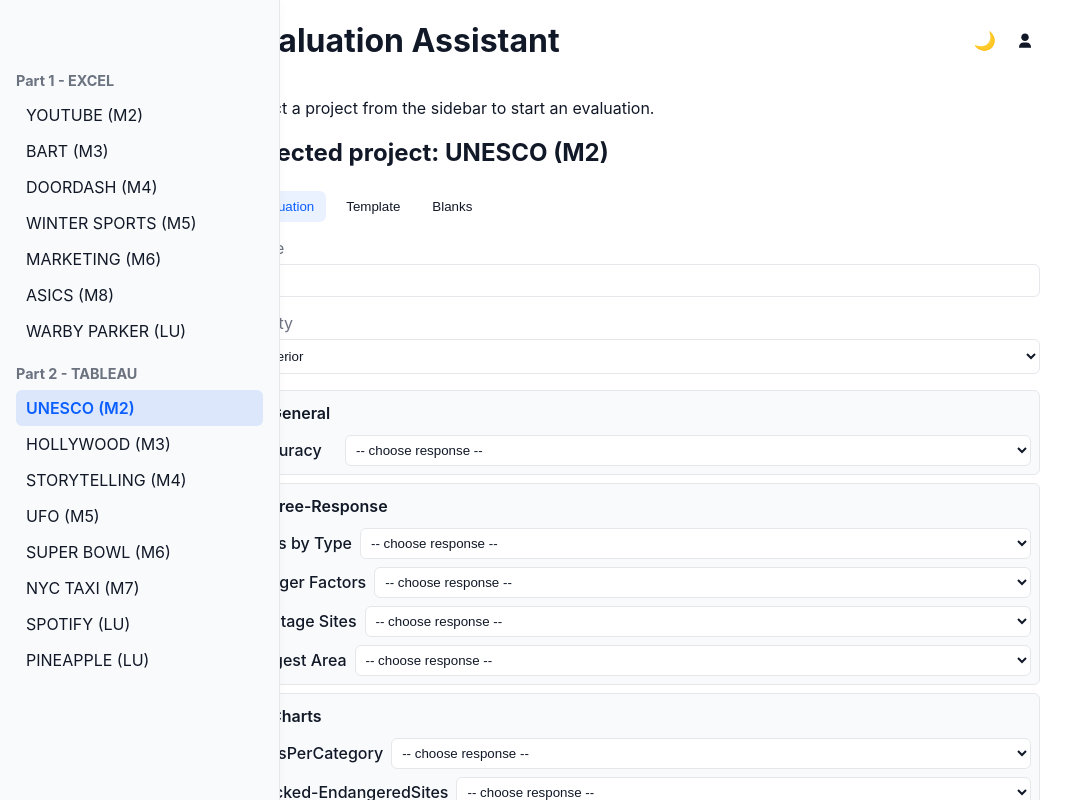
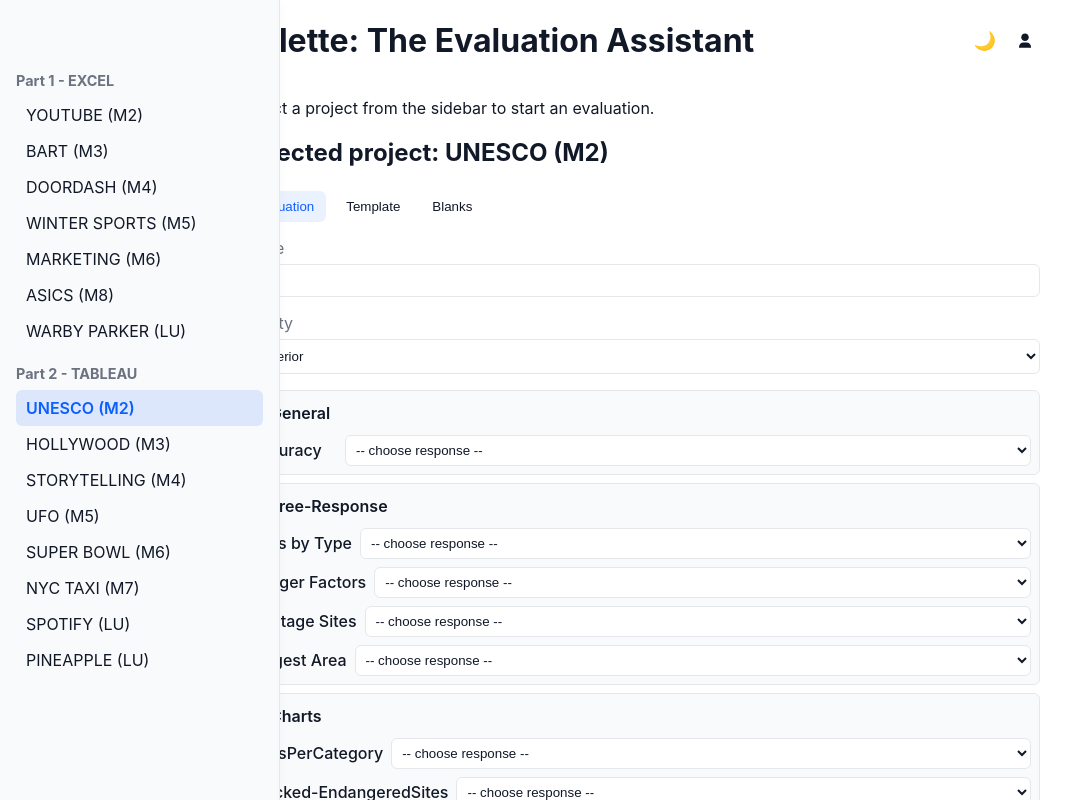
Before and after one commit to MartinKlo/EvalAssist, a plain HTML site: page index.html in a window 1280 px wide. Both pictures are taken after a click on the element 140 px from the left and 400 px from the top of the page. Shown: the top 800 px of the page, without its empty margins (0-1087 px from the left). Drawn offline with Linux system fonts and the light colour scheme; no server answers.

Commit message:
Add favicon assets and update LevelUp section logic
Added favicon images and web manifest for improved branding and PWA support. Updated index.html to reference new favicon assets and changed the page title to 'Palette'. Modified template-HOLLYWOOD-(M3).json to add new feedback options and reorganize LevelUp writing options. Enhanced script.js to ensure LevelUp response inclusion logic is controlled by the 'Attempted' response.

```diff
--- a/Templates/template-HOLLYWOOD-(M3).json
+++ b/Templates/template-HOLLYWOOD-(M3).json
@@ -13,6 +13,14 @@
             "Accurate": "All the charts were accurate!",
             "Doing Too Much": "Make sure that you are still hitting the essentials, and carefully evaluating decisions around introducing additional elements (such as color).",
             "Inaccurate": "Some of the charts were inaccurate to what was expected from the instructions. Make sure to pick out essential pieces of the prompts and refer to the example visualizations to guide your process."
+          }
+        },
+        {
+          "id": "g2",
+          "name": "Late",
+          "include": true,
+          "options": {
+            "Late Verbage": "Make sure to give yourself enough time to get the milestone in on time. Alternatively, if you have a valid reason for being late, make sure to reach out to HelpHub to get the extension. I want to make sure you get full credit for the work that you do."
           }
         }
       ]
@@ -48,6 +56,16 @@
             "Accurate": "Correct.",
             "Wrong Chart": "Issues with the chart lead to inaccurate insights here. The Actor Earnings over Time chart should show the gap narrowing (and even temporarily inverting) before being re-established.",
             "Innacurate": "The Actor Earnings over Time chart should show the gap narrowing (and even temporarily inverting) before being re-established."
+          }
+        },
+        {
+          "id": "lu3",
+          "name": "Writing",
+          "include": true,
+          "options": {
+            "Accurate": "The LevelUp writing is perfect!",
+            "Concise": "The LevelUp section is good and can be strengthened with a note expanding on observations.",
+            "Inaccurate": "The LevelUp section is not accurate."
           }
         }
       ]
@@ -120,16 +138,6 @@
             "Perfect": "",
             "Missing Fields": ""
           }
-        },
-        {
-          "id": "lu3",
-          "name": "Writing",
-          "include": true,
-          "options": {
-            "Accurate": "The LevelUp writing is perfect!",
-            "Concise": "The LevelUp section is good and can be strengthened with a note expanding on observations.",
-            "Inaccurate": "The LevelUp section is not accurate."
-          }
         }
       ]
     }
--- a/index.html
+++ b/index.html
@@ -3,8 +3,14 @@
 <head>
   <meta charset="UTF-8">
   <meta name="viewport" content="width=device-width, initial-scale=1.0">
-  <title>Evaluation Assistant</title>
+  <title>Palette</title>
   <link rel="stylesheet" href="style.css">
+  <link rel="apple-touch-icon" sizes="180x180" href="Favicon/apple-touch-icon.png">
+  <link rel="icon" type="image/png" sizes="32x32" href="Favicon/favicon-32x32.png">
+  <link rel="icon" type="image/png" sizes="16x16" href="Favicon/favicon-16x16.png">
+  <link rel="manifest" href="Favicon/site.webmanifest">
+  <link rel="mask-icon" href="Favicon/android-chrome-512x512.png" color="#5bbad5">
+  <meta name="theme-color" content="#ffffff">
 </head>
 <body>
   <!-- Hamburger toggle button -->
@@ -53,7 +59,7 @@
 
   <main id="main">
     <div class="title-row">
-      <h1>Evaluation Assistant</h1> <!-- Treat this as a title for page-->
+  <h1>Palette: The Evaluation Assistant</h1> <!-- Treat this as a title for page-->
       <div class="title-controls">
         <button id="themeToggle" class="theme-toggle" aria-pressed="false" aria-label="Toggle dark mode">🌙</button>
         <button id="accountBtn" class="account-btn" aria-haspopup="dialog" aria-controls="accountDialog" aria-label="Open account settings">
--- a/script.js
+++ b/script.js
@@ -315,6 +315,47 @@ function renderSectionsForProject(proj){
 	applySavedIncludeStatesForProject(proj);
 	// ensure include states applied to UI
 	applyIncludeStatesToEvalUI();
+
+	// --- LevelUp: make the "Attempted" response control inclusion of other LevelUp responses ---
+	function enforceLevelUpIncludesForProject(projectName){
+		// find all selects in the LevelUp section for the current UI
+		const levelupSelects = Array.from(document.querySelectorAll('.response-select[data-section="levelup"]'));
+		let attemptIndex = null;
+		let attemptVal = '';
+		levelupSelects.forEach(sel => {
+			const row = sel.closest('.response-row');
+			const labelEl = row ? row.querySelector('.response-label') : null;
+			const label = labelEl ? (labelEl.textContent || '').trim() : '';
+			const idx = sel.getAttribute('data-index');
+			if(/attempted/i.test(label)){
+				attemptIndex = idx;
+				attemptVal = sel.value || '';
+			}
+		});
+		// If attempted == 'Yes', include others; otherwise exclude others (also covers empty)
+		const includeOthers = (attemptVal === 'Yes');
+		// toggle include-checkboxes for levelup responses (excluding the Attempted one)
+		document.querySelectorAll('.template-includes .include-checkbox[data-section="levelup"]').forEach(chk => {
+			const idx = chk.getAttribute('data-index');
+			if(idx === attemptIndex) return; // skip Attempted checkbox itself
+			try{ chk.checked = !!includeOthers; }catch(e){}
+		});
+		// apply to UI and persist
+		applyIncludeStatesToEvalUI();
+	}
+
+	// attach change handlers to the Attempted select (if present) and enforce initial state
+	document.querySelectorAll('.response-select[data-section="levelup"]').forEach(sel => {
+		const row = sel.closest('.response-row');
+		const labelEl = row ? row.querySelector('.response-label') : null;
+		const label = labelEl ? (labelEl.textContent || '') : '';
+		if(/attempted/i.test(label)){
+			sel.addEventListener('change', () => enforceLevelUpIncludesForProject(proj));
+		}
+	});
+
+	// enforce on initial render
+	enforceLevelUpIncludesForProject(proj);
 }
 
 // Helper to import a project JSON (strict schema) and store in projectJsons (in-memory)
```
Also changed, not shown: Favicon/android-chrome-192x192.png (added), Favicon/android-chrome-512x512.png (added), Favicon/apple-touch-icon.png (added), Favicon/favicon-16x16.png (added), Favicon/favicon-32x32.png (added), Favicon/favicon.ico (added), Favicon/site.webmanifest (added).
